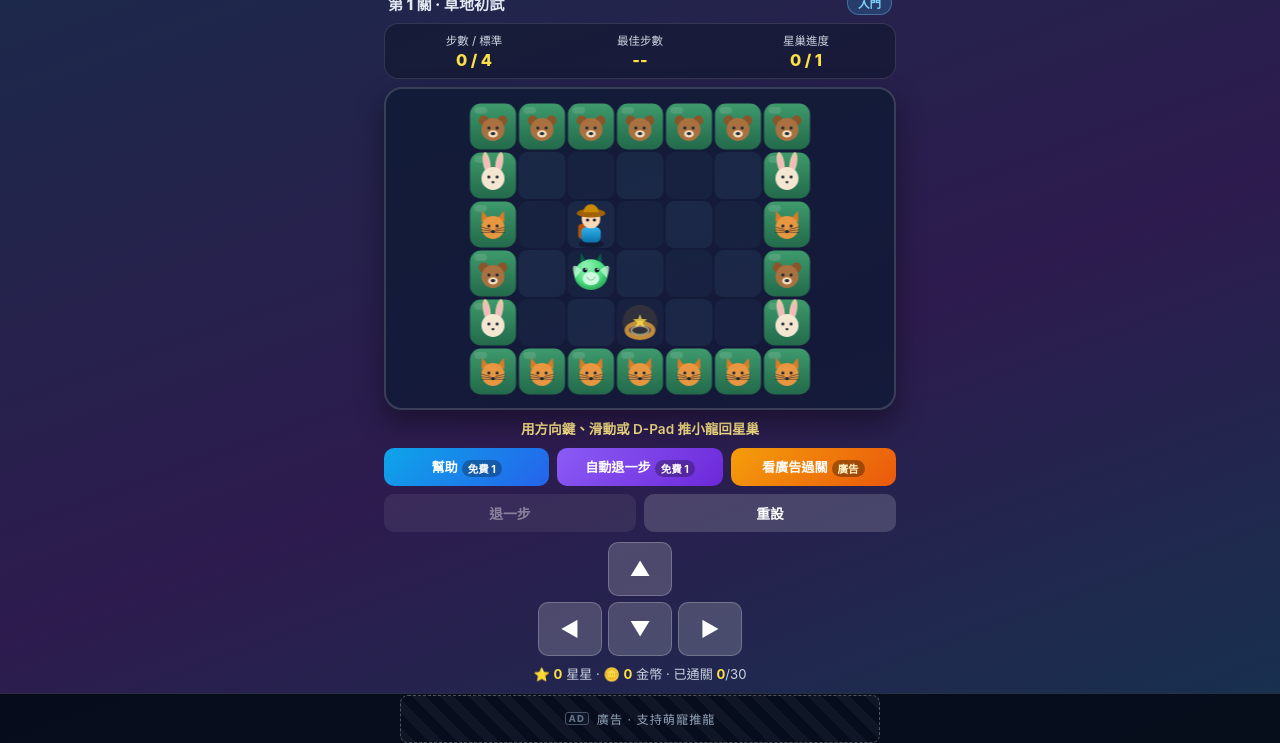
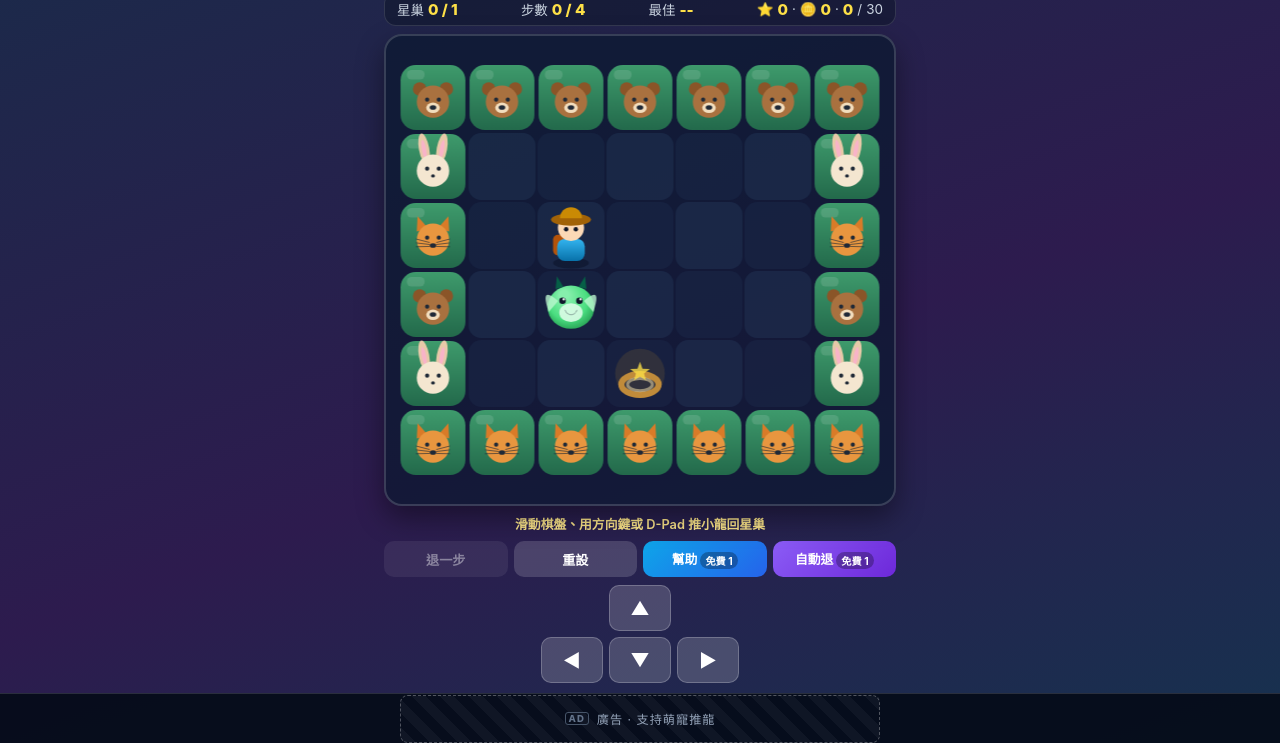
Before and after one commit to JACCOUNTx/sokoban, a plain HTML site: page index.html in a window 1280 px wide. Shown: the part 57-800 px from the top of the page. Drawn offline with Linux system fonts and the light colour scheme.

Commit message:
Deploy refactored layout + quota-synced stuck sheet, banner toggle, AdMob test/prod switch
Co-authored-by: Copilot <223556219+Copilot@users.noreply.github.com>

```diff
--- a/index.html
+++ b/index.html
@@ -27,16 +27,20 @@
     body {
       height: 100vh;
       height: 100dvh;
+      padding-bottom: env(safe-area-inset-bottom);
+      background-attachment: fixed;
+    }
+
+    body.has-banner {
       padding-bottom: calc(50px + env(safe-area-inset-bottom));
-      background-attachment: fixed;
     }
 
     .app-container {
       width: 100%;
       max-width: 540px;
-      min-height: 100%;
+      height: 100%;
       margin: 0 auto;
-      padding: 10px 14px 6px;
+      padding: 10px 14px 10px;
       display: flex;
       flex-direction: column;
       gap: 8px;
@@ -47,14 +51,44 @@
       align-items: center;
       justify-content: space-between;
       gap: 8px;
-      flex-wrap: wrap;
+    }
+
+    .title-group {
+      display: flex;
+      align-items: center;
+      gap: 8px;
+      min-width: 0;
     }
 
     .title {
-      font-size: 1.25rem;
+      font-size: 1.18rem;
       font-weight: 800;
-      letter-spacing: 0.5px;
-      text-shadow: 0 2px 8px rgba(0,0,0,0.4);
+      letter-spacing: 0.4px;
+      white-space: nowrap;
+      text-shadow: 0 2px 8px rgba(0, 0, 0, 0.4);
+    }
+
+    .difficulty-badge {
+      font-size: 0.7rem;
+      font-weight: 700;
+      padding: 2px 8px;
+      border-radius: 99px;
+      background: rgba(56, 189, 248, 0.18);
+      color: #7dd3fc;
+      border: 1px solid rgba(125, 211, 252, 0.35);
+      white-space: nowrap;
+    }
+
+    .difficulty-badge.medium {
+      background: rgba(250, 204, 21, 0.16);
+      color: #fde047;
+      border-color: rgba(253, 224, 71, 0.38);
+    }
+
+    .difficulty-badge.hard {
+      background: rgba(244, 114, 182, 0.16);
+      color: #f9a8d4;
+      border-color: rgba(249, 168, 212, 0.38);
     }
 
     select, button {
@@ -63,6 +97,7 @@
       border-radius: 10px;
       cursor: pointer;
       transition: transform 0.1s ease, filter 0.15s ease, opacity 0.15s ease;
+      touch-action: manipulation;
     }
 
     button:active:not(:disabled) {
@@ -74,17 +109,12 @@
       cursor: not-allowed;
     }
 
-    button,
-    .level-select {
-      touch-action: manipulation;
-    }
-
     .level-select {
       background: rgba(255, 255, 255, 0.16);
       color: #fff;
-      padding: 7px 12px;
-      font-size: 0.92rem;
-      font-weight: 600;
+      padding: 6px 10px;
+      font-size: 0.88rem;
+      font-weight: 700;
       outline: none;
       backdrop-filter: blur(6px);
     }
@@ -94,35 +124,38 @@
       color: #fff;
     }
 
-    .stats-bar {
-      display: grid;
-      grid-template-columns: repeat(3, 1fr);
+    .hud-strip {
+      display: flex;
+      align-items: center;
+      justify-content: space-between;
       gap: 8px;
       background: rgba(15, 23, 42, 0.55);
       border: 1px solid rgba(255, 255, 255, 0.12);
-      border-radius: 14px;
-      padding: 8px 10px;
-      text-align: center;
+      border-radius: 12px;
+      padding: 6px 12px;
+      font-size: 0.84rem;
     }
 
-    .stat-label {
-      font-size: 0.72rem;
+    .hud-item {
+      display: flex;
+      align-items: center;
+      gap: 4px;
       color: #cbd5e1;
+      white-space: nowrap;
     }
 
-    .stat-value {
-      font-size: 1.02rem;
+    .hud-item strong {
+      color: #fde047;
+      font-size: 0.95rem;
       font-weight: 800;
-      color: #fde047;
-      margin-top: 2px;
     }
 
     .board-wrapper {
       position: relative;
       width: 100%;
       flex: 1 1 auto;
-      min-height: 140px;
-      background: rgba(10, 25, 47, 0.65);
+      min-height: 220px;
+      background: rgba(10, 25, 47, 0.68);
       border: 2px solid rgba(255, 255, 255, 0.16);
       border-radius: 18px;
       padding: 8px;
@@ -144,134 +177,61 @@
     }
 
     .status-toast {
-      min-height: 22px;
+      min-height: 18px;
       text-align: center;
-      font-size: 0.85rem;
+      font-size: 0.8rem;
       color: #fde68a;
       font-weight: 600;
+      white-space: nowrap;
+      overflow: hidden;
+      text-overflow: ellipsis;
     }
 
-    .controls-row {
+    .controls-bar {
       display: grid;
-      grid-template-columns: repeat(2, 1fr);
-      gap: 8px;
-    }
-
-    .controls-row-3 {
-      display: grid;
-      grid-template-columns: repeat(3, 1fr);
-      gap: 8px;
+      grid-template-columns: repeat(4, 1fr);
+      gap: 6px;
     }
 
     .btn-secondary {
       background: rgba(255, 255, 255, 0.16);
       color: #fff;
-      padding: 9px 8px;
-      font-size: 0.86rem;
+      padding: 8px 6px;
+      font-size: 0.82rem;
       font-weight: 700;
     }
 
     .btn-help {
       background: linear-gradient(135deg, #0ea5e9, #2563eb);
       color: #fff;
-      padding: 9px 6px;
-      font-size: 0.82rem;
+      padding: 8px 6px;
+      font-size: 0.8rem;
       font-weight: 700;
     }
 
     .btn-autoundo {
       background: linear-gradient(135deg, #8b5cf6, #6d28d9);
       color: #fff;
-      padding: 9px 6px;
-      font-size: 0.82rem;
+      padding: 8px 6px;
+      font-size: 0.8rem;
       font-weight: 700;
     }
 
     .btn-adskip {
       background: linear-gradient(135deg, #f59e0b, #ea580c);
       color: #fff;
-      padding: 9px 6px;
-      font-size: 0.82rem;
+      padding: 9px 10px;
+      font-size: 0.85rem;
       font-weight: 800;
-    }
-
-    .dpad {
-      display: grid;
-      grid-template-columns: repeat(3, 64px);
-      grid-template-rows: repeat(2, 54px);
-      gap: 6px;
-      justify-content: center;
-      margin-top: 2px;
-    }
-
-    .dpad-btn {
-      background: rgba(255, 255, 255, 0.18);
-      color: #fff;
-      font-size: 1.25rem;
-      font-weight: 800;
-      display: flex;
-      align-items: center;
-      justify-content: center;
-      border: 1px solid rgba(255, 255, 255, 0.22);
-    }
-
-    .dpad-btn svg {
-      pointer-events: none;
-    }
-
-    .dpad-up { grid-column: 2; grid-row: 1; }
-    .dpad-left { grid-column: 1; grid-row: 2; }
-    .dpad-down { grid-column: 2; grid-row: 2; }
-    .dpad-right { grid-column: 3; grid-row: 2; }
-
-    .dpad-btn:active {
-      background: rgba(255, 255, 255, 0.34);
-    }
-
-    .level-banner {
-      display: flex;
-      align-items: center;
-      justify-content: space-between;
-      gap: 8px;
-      padding: 0 4px;
-      margin-top: -4px;
-    }
-
-    .level-name {
-      font-size: 0.95rem;
-      font-weight: 800;
-      color: #e2e8f0;
-    }
-
-    .difficulty-badge {
-      font-size: 0.72rem;
-      font-weight: 700;
-      padding: 3px 10px;
-      border-radius: 99px;
-      background: rgba(56, 189, 248, 0.18);
-      color: #7dd3fc;
-      border: 1px solid rgba(125, 211, 252, 0.35);
-    }
-
-    .difficulty-badge.medium {
-      background: rgba(250, 204, 21, 0.16);
-      color: #fde047;
-      border-color: rgba(253, 224, 71, 0.38);
-    }
-
-    .difficulty-badge.hard {
-      background: rgba(244, 114, 182, 0.16);
-      color: #f9a8d4;
-      border-color: rgba(249, 168, 212, 0.38);
     }
 
     .badge {
       display: inline-block;
-      margin-left: 4px;
-      padding: 1px 6px;
+      margin-left: 3px;
+      padding: 1px 5px;
       border-radius: 99px;
       background: rgba(0, 0, 0, 0.28);
-      font-size: 0.66rem;
+      font-size: 0.64rem;
       font-weight: 700;
       vertical-align: middle;
       white-space: nowrap;
@@ -294,18 +254,39 @@
       filter: brightness(1.12);
     }
 
-    .footer-stars {
-      text-align: center;
-      font-size: 0.82rem;
-      color: #cbd5e1;
-      padding-bottom: 4px;
+    .dpad {
+      display: grid;
+      grid-template-columns: repeat(3, 62px);
+      grid-template-rows: repeat(2, 46px);
+      gap: 6px;
+      justify-content: center;
     }
 
-    .footer-stars strong {
-      color: #fde047;
+    .dpad-btn {
+      background: rgba(255, 255, 255, 0.18);
+      color: #fff;
+      font-size: 1.15rem;
+      font-weight: 800;
+      display: flex;
+      align-items: center;
+      justify-content: center;
+      border: 1px solid rgba(255, 255, 255, 0.22);
     }
 
-    /* ---- ad banner (fixed, safe-area aware) ---- */
+    .dpad-btn svg {
+      pointer-events: none;
+    }
+
+    .dpad-up { grid-column: 2; grid-row: 1; }
+    .dpad-left { grid-column: 1; grid-row: 2; }
+    .dpad-down { grid-column: 2; grid-row: 2; }
+    .dpad-right { grid-column: 3; grid-row: 2; }
+
+    .dpad-btn:active {
+      background: rgba(255, 255, 255, 0.34);
+    }
+
+    /* ---- ad banner (shown only when native/active ad banner is enabled) ---- */
     .ad-banner {
       position: fixed;
       left: 0;
@@ -582,65 +563,48 @@
     }
 
     @media (max-height: 680px) {
-      .title { font-size: 1.08rem; }
-      .dpad { grid-template-columns: repeat(3, 58px); grid-template-rows: repeat(2, 46px); }
-      .board-wrapper { padding: 6px; }
-      .footer-stars { display: none; }
+      .title { font-size: 1.05rem; }
+      .dpad { grid-template-columns: repeat(3, 56px); grid-template-rows: repeat(2, 42px); }
+      .board-wrapper { padding: 6px; min-height: 170px; }
     }
 
-    @media (max-height: 620px) {
-      .app-container { gap: 6px; padding: 8px 12px 4px; }
+    @media (max-height: 600px) {
+      .app-container { gap: 6px; padding: 8px 12px 6px; }
       .status-toast { display: none; }
-      .stats-bar { padding: 5px 8px; }
-      .stat-value { font-size: 0.94rem; }
-      .title { font-size: 1rem; }
-      .btn-secondary, .btn-help, .btn-autoundo, .btn-adskip { padding: 7px 5px; }
-      .dpad { grid-template-columns: repeat(3, 54px); grid-template-rows: repeat(2, 42px); }
+      .hud-strip { padding: 5px 10px; font-size: 0.78rem; }
+      .btn-secondary, .btn-help, .btn-autoundo { padding: 6px 4px; font-size: 0.76rem; }
+      .dpad { grid-template-columns: repeat(3, 52px); grid-template-rows: repeat(2, 38px); }
     }
   </style>
 </head>
 <body>
   <div class="app-container">
     <header class="header">
-      <div class="title">🐲 萌寵推龍</div>
+      <div class="title-group">
+        <div class="title">🐲 <span id="levelName">第 1 關</span></div>
+        <span class="difficulty-badge" id="difficultyBadge">入門</span>
+      </div>
       <select id="levelSelect" class="level-select" aria-label="選擇關卡"></select>
     </header>
 
-    <div class="level-banner">
-      <span class="level-name" id="levelName">第 1 關</span>
-      <span class="difficulty-badge" id="difficultyBadge">入門</span>
-    </div>
-
-    <div class="stats-bar">
-      <div>
-        <div class="stat-label">步數 / 標準</div>
-        <div class="stat-value" id="statMoves">0 / 0</div>
-      </div>
-      <div>
-        <div class="stat-label">最佳步數</div>
-        <div class="stat-value" id="statBest">--</div>
-      </div>
-      <div>
-        <div class="stat-label">星巢進度</div>
-        <div class="stat-value" id="statNests">0 / 1</div>
-      </div>
+    <div class="hud-strip">
+      <div class="hud-item">星巢 <strong id="statNests">0/1</strong></div>
+      <div class="hud-item">步數 <strong id="statMoves">0/0</strong></div>
+      <div class="hud-item">最佳 <strong id="statBest">--</strong></div>
+      <div class="hud-item">⭐<strong id="statStars">0</strong> · 🪙<strong id="statCoins">0</strong> · <strong id="statCleared">0</strong>/<span id="statTotal">30</span></div>
     </div>
 
     <div class="board-wrapper" id="boardWrapper">
       <canvas id="gameCanvas" aria-label="遊戲棋盤"></canvas>
     </div>
 
-    <div class="status-toast" id="statusToast">用方向鍵、滑動或 D-Pad 推小龍回星巢</div>
+    <div class="status-toast" id="statusToast">滑動棋盤、用方向鍵或 D-Pad 推小龍回星巢</div>
 
-    <div class="controls-row-3">
-      <button class="btn-help" id="btnHelp">幫助<span class="badge" id="helpBadge">免費 1</span></button>
-      <button class="btn-autoundo" id="btnAutoUndo">自動退一步<span class="badge" id="autoUndoBadge">免費 1</span></button>
-      <button class="btn-adskip" id="btnAdSkip">看廣告過關<span class="badge badge-ad">廣告</span></button>
-    </div>
-
-    <div class="controls-row">
+    <div class="controls-bar">
       <button class="btn-secondary" id="btnUndo">退一步</button>
       <button class="btn-secondary" id="btnReset">重設</button>
+      <button class="btn-help" id="btnHelp">幫助<span class="badge" id="helpBadge">免費 1</span></button>
+      <button class="btn-autoundo" id="btnAutoUndo">自動退<span class="badge" id="autoUndoBadge">免費 1</span></button>
     </div>
 
     <div class="dpad">
@@ -649,11 +613,10 @@
       <button class="dpad-btn dpad-down" data-dir="D" aria-label="向下">▼</button>
       <button class="dpad-btn dpad-right" data-dir="R" aria-label="向右">▶</button>
     </div>
-
-    <div class="footer-stars">⭐ <strong id="statStars">0</strong> 星星 · 🪙 <strong id="statCoins">0</strong> 金幣 · 已通關 <strong id="statCleared">0</strong>/<span id="statTotal">30</span></div>
   </div>
 
-  <div class="ad-banner" id="adBanner">
+  <!-- 預設隱藏，只喺正式啟用原生/廣告橫幅時由 game.js / adService.js 顯示 -->
+  <div class="ad-banner hidden" id="adBanner">
     <div class="ad-banner-inner" id="adBannerInner">廣告 · 支持萌寵推龍</div>
   </div>
 
@@ -675,10 +638,11 @@
   <div class="sheet hidden" id="stuckSheet">
     <div class="sheet-handle"></div>
     <div class="sheet-title">卡關了嗎？🐣</div>
-    <p class="sheet-text" id="stuckText">讓小嚮導給點提示，或自動退幾步重新想想。</p>
+    <p class="sheet-text" id="stuckText">用提示看下一步，自動退回幾步，或直接過關。</p>
     <div class="sheet-actions">
-      <button class="btn-help" id="stuckHelp">看廣告拿提示<span class="badge" id="stuckHelpBadge">免費 1</span></button>
-      <button class="btn-autoundo" id="stuckUndo">自動退 5 步<span class="badge" id="stuckUndoBadge">免費 1</span></button>
+      <button class="btn-help" id="stuckHelp"><span id="stuckHelpLabel">幫助</span><span class="badge" id="stuckHelpBadge">免費 1</span></button>
+      <button class="btn-autoundo" id="stuckUndo"><span id="stuckUndoLabel">自動退一步</span><span class="badge" id="stuckUndoBadge">免費 1</span></button>
+      <button class="btn-adskip" id="btnAdSkip">看廣告過關<span class="badge badge-ad">廣告</span></button>
       <button class="btn-ghost" id="stuckClose">繼續挑戰</button>
     </div>
   </div>
--- a/src/config.js
+++ b/src/config.js
@@ -18,13 +18,31 @@ window.DS_CONFIG = {
   ads: {
     // 'auto' uses Capacitor AdMob when available, otherwise the browser mock.
     provider: 'auto',
+    // USE_TEST_ADS: true → Google 官方測試單元；false → 正式單元（admob.prod）
+    // 需與 android/app/build.gradle 的 USE_TEST_ADS 保持一致（AndroidManifest 的 app id）
+    useTestAds: true,
     mock: {
       rewardedSeconds: 4,
       interstitialSeconds: 3,
       bannerText: '廣告 · 支持萌寵推龍',
     },
-    // Google AdMob official test unit IDs. Swap before shipping.
     admob: {
+      // 正式單元（USE_TEST_ADS = false）
+      prod: {
+        android: {
+          banner: 'ca-app-pub-1948382835033139/4119177474',
+          interstitial: 'ca-app-pub-1948382835033139/2623417920',
+          rewarded: 'ca-app-pub-1948382835033139/5958872754',
+        },
+        // iOS 正式 ID 未提供，暫沿用 Google 測試單元，上架前替換
+        ios: {
+          banner: 'ca-app-pub-3940256099942544/2934735716',
+          interstitial: 'ca-app-pub-3940256099942544/4411468910',
+          rewarded: 'ca-app-pub-3940256099942544/1712486757',
+        },
+      },
+      // Google AdMob 官方測試單元（USE_TEST_ADS = true）
+      test: {
         android: {
           banner: 'ca-app-pub-3940256099942544/6300978111',
           interstitial: 'ca-app-pub-3940256099942544/1033173712',
@@ -37,4 +55,5 @@ window.DS_CONFIG = {
         },
       },
     },
+  },
 };
--- a/src/game.js
+++ b/src/game.js
@@ -728,7 +728,6 @@
     el.btnUndo.disabled = state.history.length === 0 || state.solved;
     el.btnHelp.disabled = state.solved;
     el.btnAutoUndo.disabled = state.solved;
-    el.btnAdSkip.disabled = state.solved;
   }
 
   function badgeText(kind) {
@@ -736,15 +735,37 @@
     return left > 0 ? `免費 ${left}` : '廣告';
   }
 
+  // 卡關底欄與主畫面按鈕共用同一份每日免費額度狀態
   function updateBadges() {
-    el.helpBadge.textContent = badgeText('help');
-    el.autoUndoBadge.textContent = badgeText('autoUndo');
-    el.stuckHelpBadge.textContent = badgeText('help');
-    el.stuckUndoBadge.textContent = badgeText('autoUndo');
-    el.helpBadge.classList.toggle('is-empty', Store.freeLeft('help') <= 0);
-    el.autoUndoBadge.classList.toggle('is-empty', Store.freeLeft('autoUndo') <= 0);
-    el.stuckHelpBadge.classList.toggle('is-empty', Store.freeLeft('help') <= 0);
-    el.stuckUndoBadge.classList.toggle('is-empty', Store.freeLeft('autoUndo') <= 0);
+    const helpFree = Store.freeLeft('help');
+    const undoFree = Store.freeLeft('autoUndo');
+
+    if (el.helpBadge) {
+      el.helpBadge.textContent = badgeText('help');
+      el.helpBadge.classList.toggle('is-empty', helpFree <= 0);
+    }
+    if (el.autoUndoBadge) {
+      el.autoUndoBadge.textContent = badgeText('autoUndo');
+      el.autoUndoBadge.classList.toggle('is-empty', undoFree <= 0);
+    }
+
+    if (el.stuckHelpLabel) el.stuckHelpLabel.textContent = helpFree > 0 ? '使用免費提示' : '看廣告拿提示';
+    if (el.stuckHelpBadge) {
+      el.stuckHelpBadge.textContent = badgeText('help');
+      el.stuckHelpBadge.classList.toggle('is-empty', helpFree <= 0);
+    }
+    if (el.stuckUndoLabel) el.stuckUndoLabel.textContent = undoFree > 0 ? '免費自動退 5 步' : '看廣告自動退 5 步';
+    if (el.stuckUndoBadge) {
+      el.stuckUndoBadge.textContent = badgeText('autoUndo');
+      el.stuckUndoBadge.classList.toggle('is-empty', undoFree <= 0);
+    }
+
+    // 「看廣告過關」永遠走獎勵廣告，只跟關卡狀態連動
+    if (el.btnAdSkip) {
+      el.btnAdSkip.disabled = state.solved;
+      const adBadge = el.btnAdSkip.querySelector('.badge-ad');
+      if (adBadge) adBadge.textContent = '廣告';
+    }
   }
 
   function buildLevelSelect() {
@@ -787,11 +808,22 @@
       ? '重設了好幾次，讓小嚮導帶你走一步？'
       : '走了不少冤枉路，要不要看看下一步？';
     updateBadges();
-    el.stuckSheet.classList.remove('hidden');
+    setStuckSheetVisible(true);
+  }
+
+  function setStuckSheetVisible(visible) {
+    if (!el.stuckSheet) return;
+    el.stuckSheet.classList.toggle('hidden', !visible);
   }
 
   function hideStuck() {
-    el.stuckSheet.classList.add('hidden');
+    setStuckSheetVisible(false);
+  }
+
+  function setBannerVisible(visible) {
+    const show = Boolean(visible);
+    if (el.adBanner) el.adBanner.classList.toggle('hidden', !show);
+    document.body.classList.toggle('has-banner', show);
   }
 
   // ---------------------------------------------------------------- ads
@@ -896,6 +928,7 @@
     el.winBest.textContent = `最佳紀錄：${bestText} · 本關金幣 +${coinGain}`;
     const isLast = state.index >= LEVELS.length - 1;
     el.btnNextLevel.textContent = isLast ? '全部完成，回第 1 關' : '下一關';
+    setStuckSheetVisible(false);
     el.winModal.classList.remove('hidden');
   }
 
@@ -1090,20 +1123,35 @@
     el.stuckHelp = document.getElementById('stuckHelp');
     el.stuckUndo = document.getElementById('stuckUndo');
     el.stuckClose = document.getElementById('stuckClose');
+    el.stuckHelpLabel = document.getElementById('stuckHelpLabel');
+    el.stuckUndoLabel = document.getElementById('stuckUndoLabel');
     el.stuckHelpBadge = document.getElementById('stuckHelpBadge');
     el.stuckUndoBadge = document.getElementById('stuckUndoBadge');
+    el.adBanner = document.getElementById('adBanner');
+    el.adOverlay = document.getElementById('adOverlay');
 
     ctx = el.canvas.getContext('2d');
 
     Store.load();
     Store.refreshDaily();
     bindInputs();
+    setBannerVisible(false);
+
+    // 廣告播放器（由 adService 控制）一打開就收起卡關底欄，避免疊層
+    if (el.adOverlay && window.MutationObserver) {
+      new MutationObserver(() => {
+        if (!el.adOverlay.classList.contains('hidden')) hideStuck();
+      }).observe(el.adOverlay, { attributes: true, attributeFilter: ['class'] });
+    }
 
     const startIndex = Math.max(0, Math.min(LEVELS.length - 1, (Store.data.lastLevel || 1) - 1));
     const unlockedIndex = Math.max(0, Math.min(LEVELS.length - 1, Store.data.unlocked - 1));
     parseLevel(Math.min(startIndex, unlockedIndex));
 
-    window.DSAds.init();
+    Promise.resolve(window.DSAds.init()).then(
+      () => setBannerVisible(!window.DSAds.isNative()),
+      () => setBannerVisible(false)
+    );
 
     document.body.setAttribute('tabindex', '-1');
     document.body.focus({ preventScroll: true });
```
Also changed, not shown: src/services/adService.js (+8 -5 lines). Lines whose indentation alone changed are shown as unchanged.
